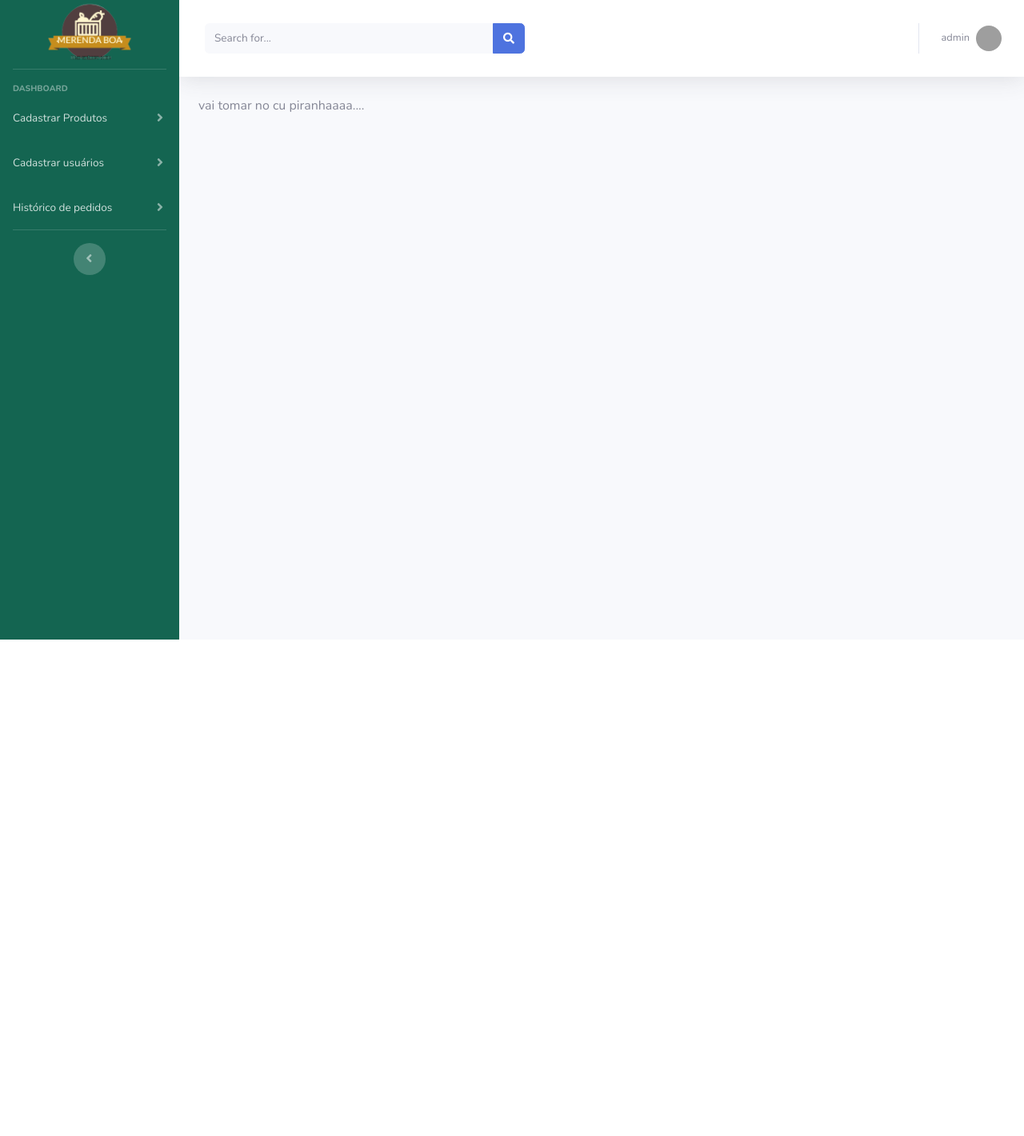
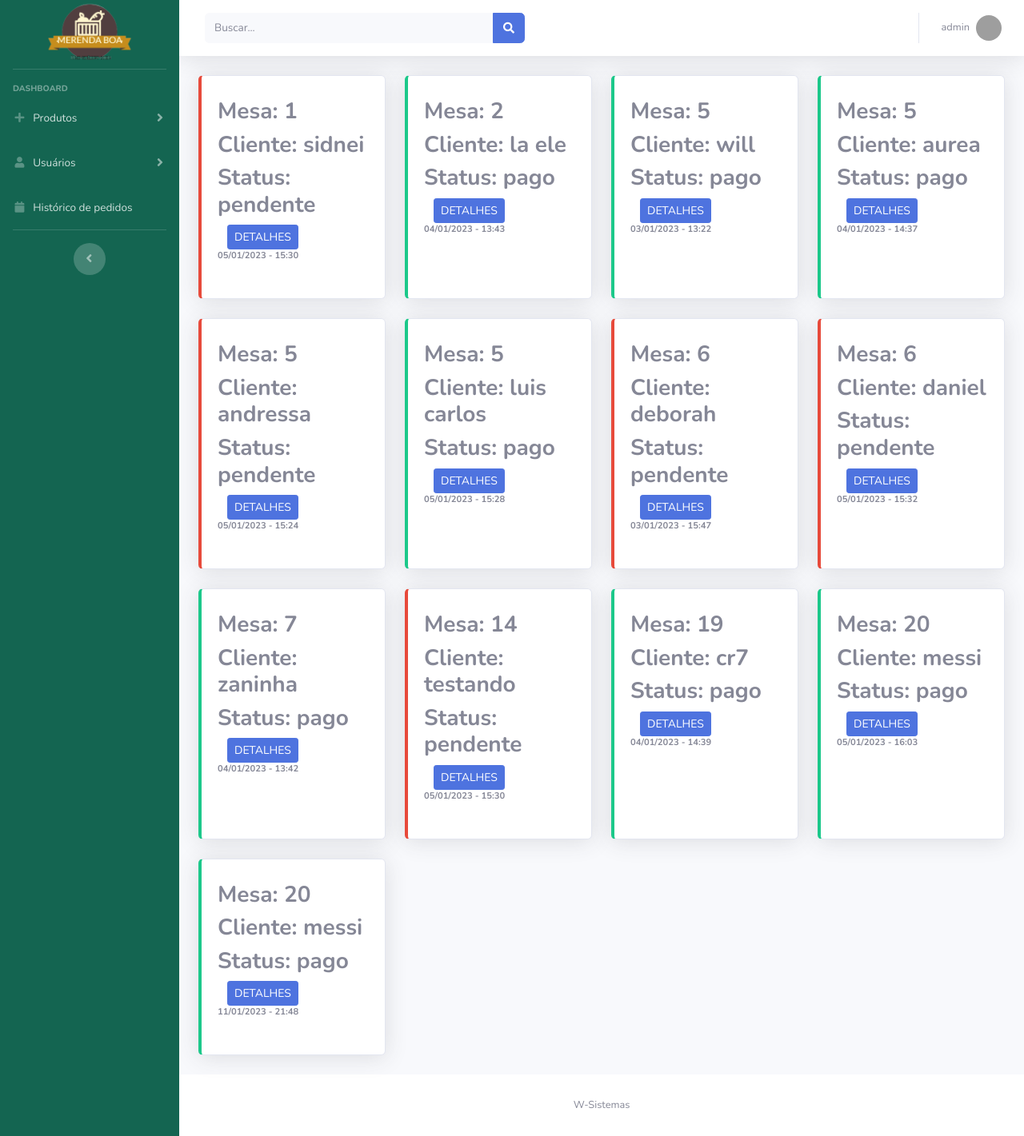
Before and after one commit to willcutrim/gerenciamento-de-pedidos-web, a Django app: page /pedidos/ in a window 1280 px wide. Shown: the whole page at 80% size. Before the commit the page ends 800 px from the top, so only its background shows below. Run offline with Django 4.2, Linux system fonts and the light colour scheme; a user stored in the database is signed in; data comes from the database, SQL or seed files in the repository; both versions use the stored data as it was after the commit; some libraries are stand-ins or nearby versions; grey boxes are pictures that could not be loaded.

Commit message:
melhoria na interface do dashboard

```diff
--- a/pedidos/templates/base.html
+++ b/pedidos/templates/base.html
@@ -5,6 +5,7 @@
     <meta charset="utf-8">
     <meta name="viewport" content="width=device-width, initial-scale=1, shrink-to-fit=no">
     <link rel="stylesheet" href="{% static 'css/styleProduto.css' %}" type="text/css">
+    <link rel="stylesheet" href="{% static 'css/style.css' %}" type="text/css">
     <link href={% static "fontawesome-free/css/all.min.css"%} rel="stylesheet" type="text/css">
     <title>{% block title %} {% endblock %}</title>
     <link href="{% static 'bootstrap/sb-admin-2.min.css' %}" rel="stylesheet" type="text/css">
@@ -36,14 +37,14 @@
         <li class="nav-item">
             <a class="nav-link collapsed" href="#" data-toggle="collapse" data-target="#collapseTwo"
                 aria-expanded="true" aria-controls="collapseTwo">
-
-                <span>Cadastrar Produtos</span>
+                <i class="fas fa-fw fa-plus"></i>
+                <span>Produtos</span>
             </a>
             <div id="collapseTwo" class="collapse" aria-labelledby="headingTwo" data-parent="#accordionSidebar">
                 <div class="bg-white py-2 collapse-inner rounded">
-                    <h6 class="collapse-header">Custom Components:</h6>
-                    <a class="collapse-item" href="buttons.html">Buttons</a>
-                    <a class="collapse-item" href="cards.html">Cards</a>
+                    <h6 class="collapse-header">Seção produtos:</h6>
+                    <a class="collapse-item" href="buttons.html">Ver Produtos</a>
+                    <a class="collapse-item" href="cards.html">Cadastrar produtos</a>
                 </div>
             </div>
         </li>
@@ -51,8 +52,8 @@
         <li class="nav-item">
             <a class="nav-link collapsed" href="#" data-toggle="collapse" data-target="#collapsePages"
                 aria-expanded="true" aria-controls="collapsePages">
-
-                <span>Cadastrar usuários</span>
+                <i class="fas fa-fw fa-user"></i>
+                <span>Usuários</span>
             </a>
             <div id="collapsePages" class="collapse" aria-labelledby="headingPages" data-parent="#accordionSidebar">
                 <div class="bg-white py-2 collapse-inner rounded">
@@ -66,15 +67,12 @@
       {% endif %}
       <!-- Nav Item - Pages Collapse Menu -->
       <li class="nav-item">
-          <a class="nav-link collapsed" href="#" data-toggle="collapse"
-              aria-expanded="true" aria-controls="collapsePages">
-
+        <a class="nav-link collapsed" href="{% url 'historico-de-pedidos' %}"
+            aria-expanded="true" aria-controls="collapseUtilities">
+            <i class="fas fa-fw fa-calendar"></i>
             <span>Histórico de pedidos</span>
         </a>
     </li>
-
-
-
 
       <!-- Divider -->
       <hr class="sidebar-divider d-none d-md-block">
@@ -90,7 +88,7 @@
 
     <!-- Main Content -->
   <div id="content">
-  <nav class="navbar navbar-expand navbar-light bg-white topbar mb-4 static-top shadow" style="width: 100%; height: 12%">
+  <nav class="navbar navbar-expand navbar-light bg-white topbar mb-4 static-top shadow">
 
     <!-- Sidebar Toggle (Topbar) -->
     <button id="sidebarToggleTop" class="btn btn-link d-md-none rounded-circle mr-3">
@@ -101,7 +99,7 @@
     <form
     class="d-none d-sm-inline-block form-inline mr-auto ml-md-3 my-2 my-md-0 mw-100 navbar-search">
     <div class="input-group">
-            <input type="text" class="form-control bg-light border-0 small" placeholder="Search for..."
+        <input type="text" class="form-control bg-light border-0 small" placeholder="Buscar..."
             aria-label="Search" aria-describedby="basic-addon2">
         <div class="input-group-append">
             <button class="btn btn-primary" type="button">
@@ -110,6 +108,7 @@
         </div>
     </div>
   </form>
+
 
     <!-- Topbar Navbar -->
     <ul class="navbar-nav ml-auto">
@@ -165,6 +164,7 @@
 
     </ul>
   </nav>
+
     <div class="container-fluid">
 
         {% block content%}
@@ -173,8 +173,23 @@
 
     </div>
 </div>
+
+<!-- Footer -->
+<footer class="sticky-footer bg-white">
+    <div class="container my-auto">
+        <div class="copyright text-center my-auto">
+            <span>W-Sistemas</span>
         </div>
     </div>
+</footer>
+<!-- End of Footer -->
+
+</div>
+</div>
+
+<a class="scroll-to-top rounded" href="#page-top">
+    <i class="fas fa-angle-up"></i>
+</a>
   <!-- Bootstrap core JavaScript-->
   <script src={% static "jquery/jquery.min.js"%}></script>
   <script src={% static "bootstrap/js/bootstrap.bundle.min.js"%}></script>
--- a/pedidos/templates/html/pedidos.html
+++ b/pedidos/templates/html/pedidos.html
@@ -3,6 +3,38 @@
 {% block title %}Home {% endblock %}
 
 {% block content %}
-  vai tomar no cu piranhaaaa....
+  <div class="row">
+    {% for pedido in pedidos %}
+      <div class="col-xl-3 col-md-6 mb-4">
+        {% if pedido.status_de_pagamento == 'pendente'%}
+        <div class="card border-left-danger shadow h-100 py-2" >
+        {% else %}
+        <div class="card border-left-success shadow h-100 py-2">
+        {% endif %}
+          <div class="card-body">
+            <div>
+              <h3><strong>Mesa: {{pedido.numero_da_mesa}}</strong></h3>
+              <h3><strong>Cliente: {{pedido.nome_do_cliente}}</strong></h3>
+            </div>
+            <div>
+              <h3><strong>Status: {{pedido.status_de_pagamento}}</strong></h3>
+            </div>
+            <div class="col no-gutters align-items-center">
+              <div class="row">
+                <div class="col">
+                  <div class="text-xs font-weight-bold text-primary text-uppercase">
+                    <a href="#"class="btn btn-primary btn-sm">Detalhes</a>
+                  </div>
+                </div>
+                <div class="text-xs font-weight-bold text-uppercase">
+                  <p>{{pedido.data_do_pedido|date:"d/m/Y - H:i"  }}</p>
 
+                </div>
+              </div>
+            </div>
+          </div>
+        </div>
+      </div>
+    {% endfor %}
+  </div>
 {% endblock %}
--- a/pedidos/urls.py
+++ b/pedidos/urls.py
@@ -1,6 +1,6 @@
 from django.urls import path
 from pedidos.apiGetControllerPedidos import PedidosList
-from pedidos.views import index, pedido_detalhe
+from pedidos.views import index, pedido_detalhe, historico_de_pedidos
 
 urlpatterns = [
     path('', index, name='index'),
@@ -8,4 +8,5 @@ urlpatterns = [
 
     path('api-pedidos/', PedidosList.as_view(), name='api-pedidos'),
 
+    path('historico-de-pedidos/', historico_de_pedidos, name='historico-de-pedidos')
 ]
--- a/pedidos/views.py
+++ b/pedidos/views.py
@@ -7,10 +7,10 @@ from django.contrib.auth.decorators import login_required
 
 @login_required(login_url="/usuario/login/")
 def index(request):
-    pedido = Pedidos.objects.filter(status_de_pagamento='pendente').order_by('numero_da_mesa')
+    pedidos = Pedidos.objects.all().order_by('numero_da_mesa')
     user = request.user
 
-    return render(request, 'html/pedidos.html', {'pedidos': pedido, 'user': user})
+    return render(request, 'html/pedidos.html', {'pedidos': pedidos, 'user': user})
 
 
 @login_required
@@ -26,3 +26,7 @@ def pedido_detalhe(request, id):
     else:
         form = FormPedido()
     return render(request, 'html/pedido-detalhe.html', {'pedidos': pedidos, 'pedido_detalhe': pedido_detalhe, 'form': form})
+
+def historico_de_pedidos(request):
+    all_pedidos = Pedidos.objects.filter(status_de_pagamento='pago')
+    return render(request, 'html/historico-de-pedidos.html', {'all_pedidos': all_pedidos})
--- a/usuario/templates/html/cadastro_usuario.html
+++ b/usuario/templates/html/cadastro_usuario.html
@@ -5,8 +5,8 @@ cadastrar usuário
 {% endblock %}
 
 {% block content%}
-    <div class="container">
-        <div class="box">
+
+    <div class="col-12">
         <div class="box-title">
             <h1 class="title">Cadastrar usuario</h1>
         </div>
@@ -26,5 +26,5 @@ cadastrar usuário
             <button type="submit" class="btn btn-primary">Cadastrar</button>
         </form>
     </div>
-    </div>
+
 {% endblock %}
--- a/usuario/templates/html/user_list.html
+++ b/usuario/templates/html/user_list.html
@@ -5,7 +5,6 @@ Usuários
 {% endblock %}
 
 {% block content%}
-    <div class="container">
   <div class="col-12">
     <table class="table">
       <thead>
@@ -29,5 +28,4 @@ Usuários
       </tbody>
     </table>
   </div>
-    </div>
 {% endblock %}
```
Also changed, not shown: pedidos/templates/html/historico-de-pedidos.html (added, +26 -0 lines), db.sqlite3, pedidos/static/css/style.css (added). Lines whose indentation alone changed are shown as unchanged.
